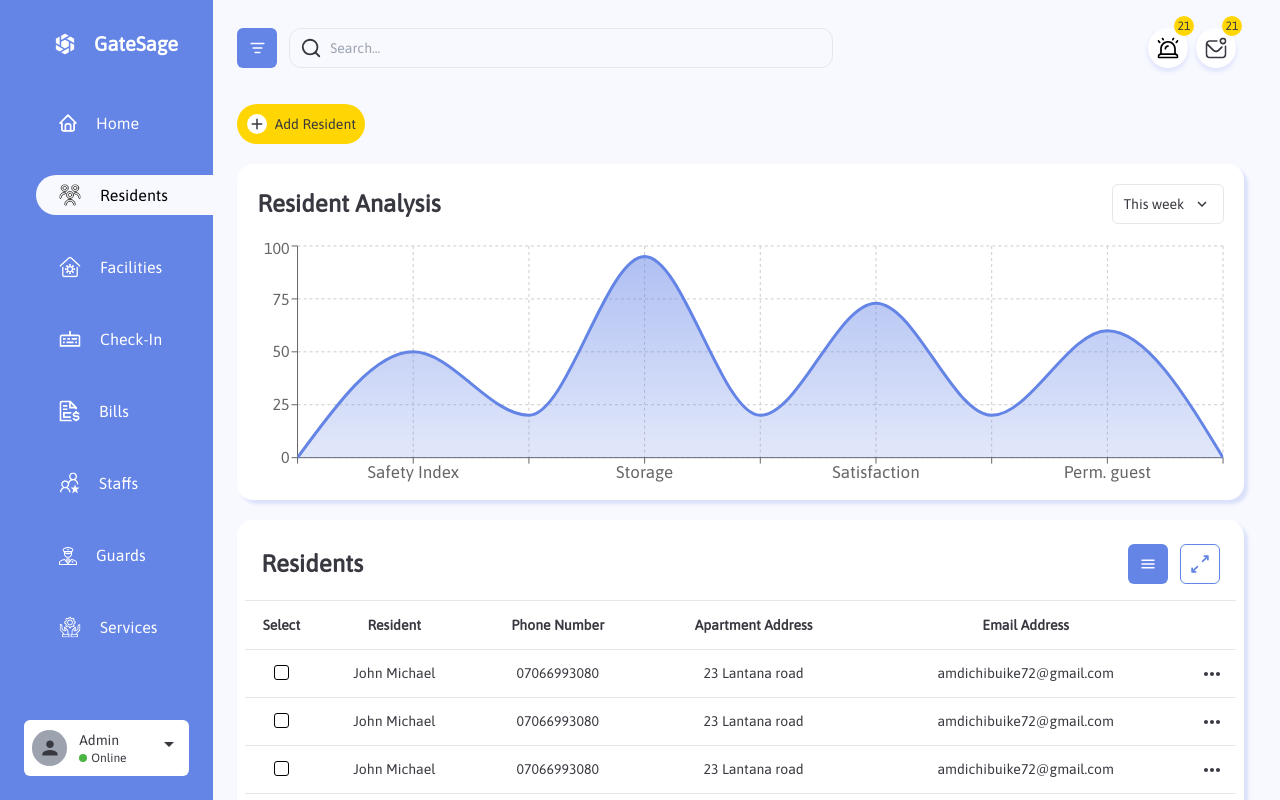
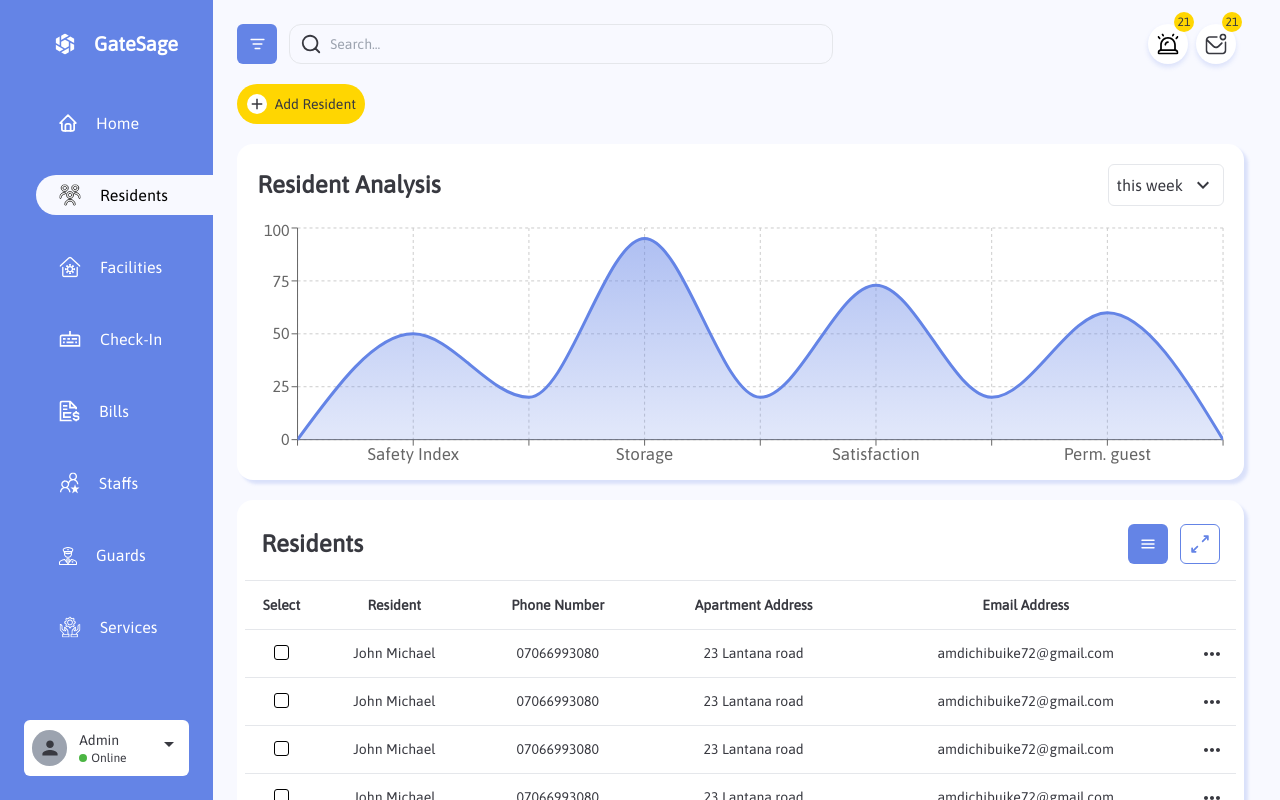
Before and after one commit to KingLegitto/BlipptoApp, a React (Create React App) app: page /dashboard/residents in a window 1280 px wide. Built offline with nearby package versions, Linux system fonts and the light colour scheme.

Commit message:
added dropdown on resident's page and added fix for checkin on vertic… (#17)
* added dropdown on resident's page and added fix for checkin on vertical screens

* adjusted height of searchbar div

```diff
--- a/src/App.scss
+++ b/src/App.scss
@@ -280,6 +280,10 @@ input[data-id="5"]:focus {
   .hero {
     height: 20vh;
   }
+  .checkin,
+  .checkout {
+    height: 40vh;
+  }
   .brand > span > h3 {
     font-size: 1.5rem;
   }
--- a/src/components/Residents/residents.tsx
+++ b/src/components/Residents/residents.tsx
@@ -7,8 +7,8 @@ import { ReactComponent as Expand } from "../../assets/expand.svg";
 import { ReactComponent as MenuIcon } from "../../assets/menu.svg";
 import { ReactComponent as Search } from "../../assets/search.svg";
 import FirstResidentChart from "./components/residentSatisfactoryChart";
-import KeyboardArrowDownIcon from "@mui/icons-material/KeyboardArrowDown";
 import NotificationIcons from "../Notifications/notificationsIcons";
+import Select from "../utils/select";
 
 
 const tableData = [
@@ -44,10 +44,14 @@ const tableData = [
   },
 ];
 
+const selectedAction = function (value: string) {
+  alert(value);
+};
+
 export default function Residents() {
   return (
-    <div className="h-full md:h-screen md:overflow-scroll  p-5 pr-5 md:p-6 md:pr-9 bg-background w-full max-w-full md:w-4/5 lg:w-5/6 box-border mb-16 md:mb-0">
-      <div className="flex flex-col md:flex-row justify-between md:items-center h-[15vh] md:h-[6vh] mb-[4vh]">
+    <div className="h-full sm:h-screen md:overflow-scroll  p-5 pr-5 md:p-6 md:pr-9 bg-background w-full max-w-full md:w-4/5 lg:w-5/6 box-border mb-16 sm:mb-0">
+      <div className="flex flex-col md:flex-row justify-between md:items-center h-24 md:h-10 mb-5">
         <div className="order-1 md:order-none w-full md:w-[60%] flex">
           <div className="w-10 h-10 rounded-md bg-brand mr-3 flex justify-center items-center">
             <Filter className="scale-[0.6] xl:scale-75" />
@@ -86,12 +90,14 @@ export default function Residents() {
           <h5 className="text-sm md:text-md xl:text-2xl font-bold">
             Resident Analysis
           </h5>
-          <button className="flex justify-center gap-x-2 items-center rounded-md text-base border-[1px] h-7 md:h-10 w-24 md:w-28">
-            <p className="text-xs md:text-sm">This week</p>
-            <div className=" w-5 h-5  p-0.5 2xl:w-6 2xl:h-6 flex justify-center items-center">
-              <KeyboardArrowDownIcon className="scale-[0.7] lg:scale-75" />
-            </div>
-          </button>
+          <Select
+                data={[
+                  { name: "this week" },
+                  { name: "this month" },
+                ]}
+                border={true}
+                onClick={(value: string) => selectedAction(value)}
+              />
         </div>
         <FirstResidentChart />
       </div>
--- a/src/components/utils/select.jsx
+++ b/src/components/utils/select.jsx
@@ -14,10 +14,10 @@ export default function Select(props) {
   }
 
   return (
-    <div className="relative w-36 ">
+    <div className="relative w-auto">
       <Listbox value={selected} onChange={handleClick}>
         <div className="relative">
-          <Listbox.Button className={`relative w-full cursor-default ${border ? 'border-[1px]' : 'border-none'} rounded-md bg-white py-2 pl-1.5 pr-10 text-left  ${shadow ? 'shadow-[4px_4px_3.2px_0px_rgba(100,132,230,0.20)]' : 'shadow-none'} focus:outline-none focus-visible:border-indigo-500 focus-visible:ring-2 focus-visible:ring-white focus-visible:ring-opacity-75 focus-visible:ring-offset-2 focus-visible:ring-offset-orange-300 text-sm md:text-base`}>
+          <Listbox.Button className={`relative w-full cursor-default ${border ? 'border-[1px]' : 'border-none'} rounded-md bg-white py-2 pl-2 pr-10 text-left  ${shadow ? 'shadow-[4px_4px_3.2px_0px_rgba(100,132,230,0.20)]' : 'shadow-none'} focus:outline-none focus-visible:border-indigo-500 focus-visible:ring-2 focus-visible:ring-white focus-visible:ring-opacity-75 focus-visible:ring-offset-2 focus-visible:ring-offset-orange-300 text-sm md:text-base`}>
             <span className="block truncate">{selected.name}</span>
             <span className="pointer-events-none absolute inset-y-0 right-0 flex items-center pr-2">
               <KeyboardArrowDownIcon />
@@ -29,7 +29,7 @@ export default function Select(props) {
             leaveFrom="opacity-100"
             leaveTo="opacity-0"
           >
-            <Listbox.Options className="absolute mt-1 z-10 max-h-60 w-full overflow-auto rounded-md bg-white py-1 text-base shadow-lg ring-1 ring-black ring-opacity-5 focus:outline-none sm:text-sm">
+            <Listbox.Options className="absolute mt-1 z-10 right-0 max-h-60 w-36 overflow-auto rounded-md bg-white py-1 text-base shadow-lg ring-1 ring-black ring-opacity-5 focus:outline-none sm:text-sm">
               {data.map((el, Idx) => (
                 <Listbox.Option
                   key={Idx}
```
